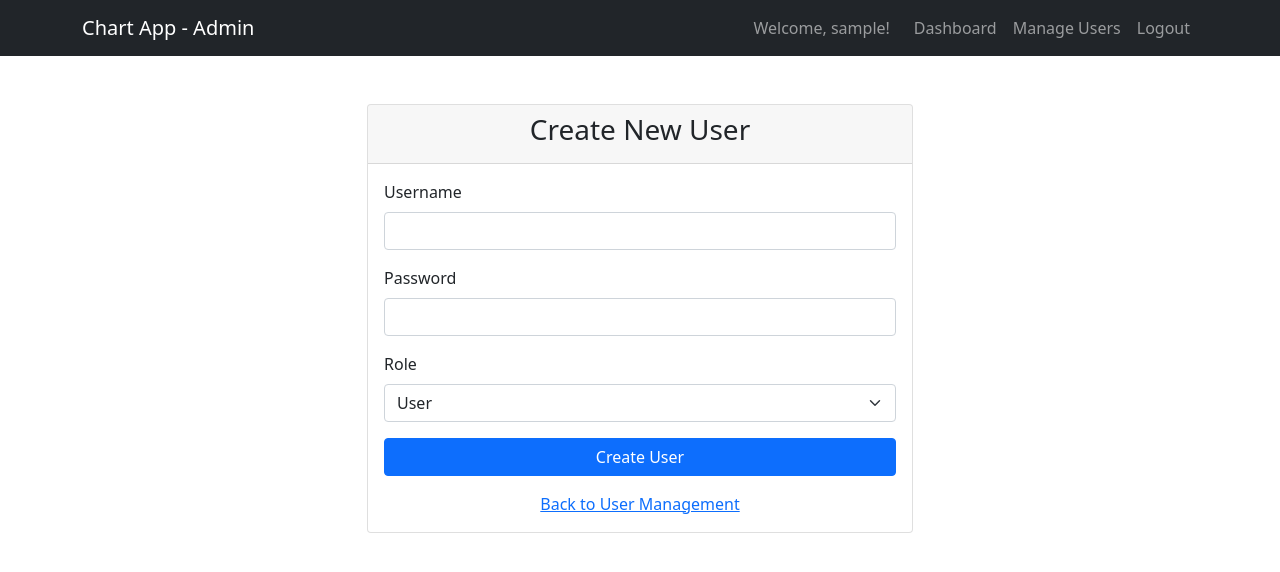
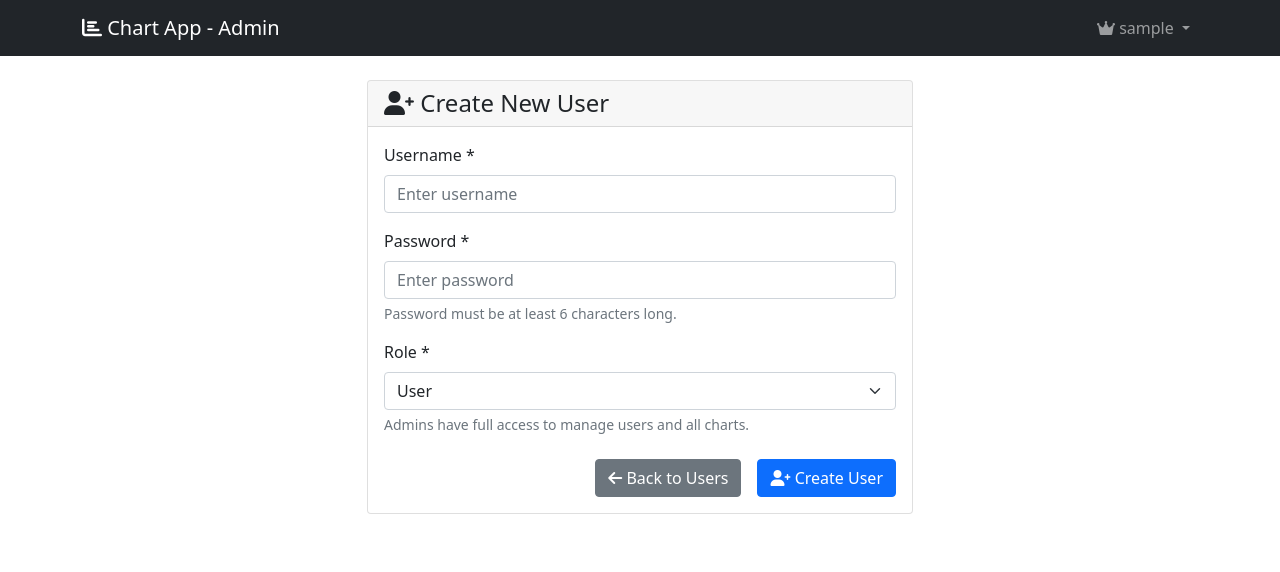
Before and after one commit to ZeeJaySec/Dashboard-Charts-App, a Flask app: page /register in a window 1280 px wide. Shown: the top 572 px of the page. Run offline with Flask 3, Linux system fonts and the light colour scheme; the visitor is signed in with stand-in values (Sample User, id 1).

Commit message:
Update register.html

```diff
--- a/Templates/register.html
+++ b/Templates/register.html
@@ -1,39 +1,79 @@
 <!DOCTYPE html>
 <html>
 <head>
-    <title>Create User</title>
+    <title>Create User - Chart App</title>
     <link href="https://cdn.jsdelivr.net/npm/bootstrap@5.1.3/dist/css/bootstrap.min.css" rel="stylesheet">
+    <link href="https://cdnjs.cloudflare.com/ajax/libs/font-awesome/6.0.0/css/all.min.css" rel="stylesheet">
+    <style>
+        .user-dropdown {
+            cursor: pointer;
+        }
+    </style>
 </head>
 <body>
     <nav class="navbar navbar-expand-lg navbar-dark bg-dark">
         <div class="container">
-            <a class="navbar-brand" href="#">Chart App - Admin</a>
+            <a class="navbar-brand" href="{{ url_for('dashboard') }}">
+                <i class="fas fa-chart-bar"></i> Chart App - Admin
+            </a>
             <div class="navbar-nav ms-auto">
-                <span class="navbar-text me-3">Welcome, {{ session.username }}!</span>
-                <a class="nav-link" href="{{ url_for('dashboard') }}">Dashboard</a>
-                <a class="nav-link" href="{{ url_for('manage_users') }}">Manage Users</a>
-                <a class="nav-link" href="{{ url_for('logout') }}">Logout</a>
+                <div class="nav-item dropdown">
+                    <a class="nav-link dropdown-toggle user-dropdown" href="#" id="userDropdown" role="button" data-bs-toggle="dropdown" aria-expanded="false">
+                        <i class="fas fa-crown"></i> {{ session.username }}
+                    </a>
+                    <ul class="dropdown-menu dropdown-menu-end" aria-labelledby="userDropdown">
+                        <li><span class="dropdown-item-text text-muted">Signed in as <strong>{{ session.username }}</strong> (Admin)</span></li>
+                        <li><hr class="dropdown-divider"></li>
+                        <li>
+                            <a class="dropdown-item" href="{{ url_for('change_password') }}">
+                                <i class="fas fa-key"></i> Change Password
+                            </a>
+                        </li>
+                        <li>
+                            <a class="dropdown-item" href="{{ url_for('my_data') }}">
+                                <i class="fas fa-database"></i> My Data
+                            </a>
+                        </li>
+                        <li>
+                            <a class="dropdown-item" href="{{ url_for('manage_users') }}">
+                                <i class="fas fa-users-cog"></i> Manage Users
+                            </a>
+                        </li>
+                        <li><hr class="dropdown-divider"></li>
+                        <li>
+                            <a class="dropdown-item" href="{{ url_for('logout') }}">
+                                <i class="fas fa-sign-out-alt"></i> Logout
+                            </a>
+                        </li>
+                    </ul>
+                </div>
             </div>
         </div>
     </nav>
 
-    <div class="container mt-5">
+    <div class="container mt-4">
         <div class="row justify-content-center">
             <div class="col-md-6">
                 <div class="card">
                     <div class="card-header">
-                        <h3 class="text-center">Create New User</h3>
+                        <h4 class="card-title mb-0">
+                            <i class="fas fa-user-plus"></i> Create New User
+                        </h4>
                     </div>
                     <div class="card-body">
                         {% if error %}
-                        <div class="alert alert-danger">{{ error }}</div>
+                        <div class="alert alert-danger alert-dismissible fade show">
+                            <i class="fas fa-exclamation-triangle"></i> {{ error }}
+                            <button type="button" class="btn-close" data-bs-dismiss="alert"></button>
+                        </div>
                         {% endif %}
 
                         {% with messages = get_flashed_messages(with_categories=true) %}
                             {% if messages %}
                                 {% for category, message in messages %}
-                                    <div class="alert alert-{{ 'danger' if category == 'error' else category }}">
+                                    <div class="alert alert-{{ 'danger' if category == 'error' else category }} alert-dismissible fade show">
                                         {{ message }}
+                                        <button type="button" class="btn-close" data-bs-dismiss="alert"></button>
                                     </div>
                                 {% endfor %}
                             {% endif %}
@@ -41,29 +81,42 @@
 
                         <form method="POST">
                             <div class="mb-3">
-                                <label class="form-label">Username</label>
-                                <input type="text" class="form-control" name="username" required>
+                                <label for="username" class="form-label">Username *</label>
+                                <input type="text" class="form-control" id="username" name="username"
+                                       placeholder="Enter username" required>
                             </div>
+
                             <div class="mb-3">
-                                <label class="form-label">Password</label>
-                                <input type="password" class="form-control" name="password" required>
+                                <label for="password" class="form-label">Password *</label>
+                                <input type="password" class="form-control" id="password" name="password"
+                                       placeholder="Enter password" required minlength="6">
+                                <div class="form-text">Password must be at least 6 characters long.</div>
                             </div>
-                            <div class="mb-3">
-                                <label class="form-label">Role</label>
-                                <select class="form-select" name="role" required>
+
+                            <div class="mb-4">
+                                <label for="role" class="form-label">Role *</label>
+                                <select class="form-select" id="role" name="role" required>
                                     <option value="user">User</option>
                                     <option value="admin">Admin</option>
                                 </select>
+                                <div class="form-text">Admins have full access to manage users and all charts.</div>
                             </div>
-                            <button type="submit" class="btn btn-primary w-100">Create User</button>
+
+                            <div class="d-grid gap-2 d-md-flex justify-content-md-end">
+                                <a href="{{ url_for('manage_users') }}" class="btn btn-secondary me-md-2">
+                                    <i class="fas fa-arrow-left"></i> Back to Users
+                                </a>
+                                <button type="submit" class="btn btn-primary">
+                                    <i class="fas fa-user-plus"></i> Create User
+                                </button>
+                            </div>
                         </form>
-                        <div class="text-center mt-3">
-                            <a href="{{ url_for('manage_users') }}">Back to User Management</a>
-                        </div>
                     </div>
                 </div>
             </div>
         </div>
     </div>
+
+    <script src="https://cdn.jsdelivr.net/npm/bootstrap@5.1.3/dist/js/bootstrap.bundle.min.js"></script>
 </body>
 </html>
```
